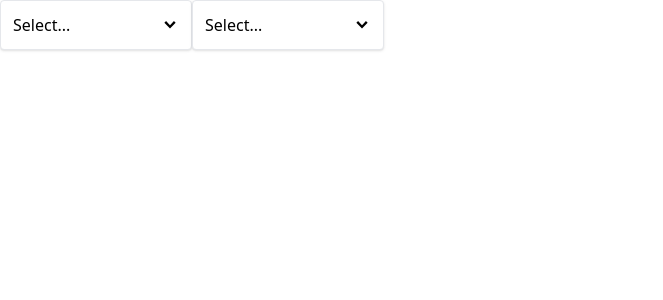
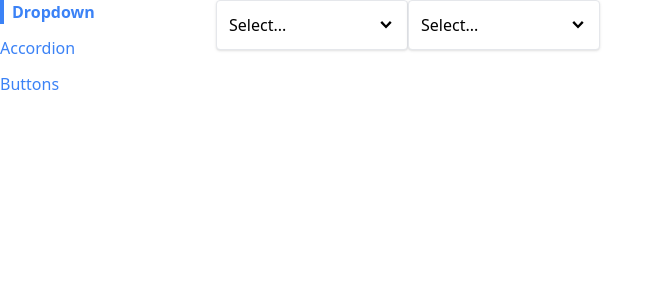
Before and after one commit to stefanstax/mrwr-comps, a React (Create React App) app: page /dropdown in a window 1280 px wide. Shown: the top 300 px of the page, without its empty margins (0-663 px from the left). Built offline with nearby package versions, Linux system fonts and the light colour scheme.

Commit message:
Navigation added | useNavigation hook added | More component pages

```diff
--- a/src/App.js
+++ b/src/App.js
@@ -1,30 +1,23 @@
-import { useState } from "react";
-import Dropdown from "./components/Dropdown";
-
+import Route from "./components/Route";
+import DropdownPage from "./pages/DropdownPage";
+import AccordionPage from "./pages/AccordionPage";
+import ButtonPage from "./pages/ButtonPage";
+import Sidebar from "./components/Sidebar";
 const App = () => {
-  const [selection, setSelection] = useState(null);
-
-  const handleSelect = (option) => {
-    setSelection(option);
-  };
-  const options = [
-    {
-      label: "Red",
-      value: "red",
-    },
-    {
-      label: "Green",
-      value: "green",
-    },
-    {
-      label: "Blue",
-      value: "blue",
-    },
-  ];
   return (
-    <div className="flex">
-      <Dropdown options={options} value={selection} onChange={handleSelect} />
-      <Dropdown options={options} value={selection} onChange={handleSelect} />
+    <div className="container mx-auto grid grid-cols-6 gap-4">
+      <Sidebar />
+      <div className="col-span-5">
+        <Route path="/accordion">
+          <AccordionPage />
+        </Route>
+        <Route path="/dropdown">
+          <DropdownPage />
+        </Route>
+        <Route path="/buttons">
+          <ButtonPage />
+        </Route>
+      </div>
     </div>
   );
 };
--- /dev/null
+++ b/src/components/Link.js
@@ -0,0 +1,28 @@
+import classNames from "classnames";
+import useNavigation from "../hooks/use-navigation";
+
+const Link = ({ to, children, className, activeClassName }) => {
+  const { currentPath, navigate } = useNavigation();
+
+  const classes = classNames(
+    "text-blue-500",
+    className,
+    currentPath === to && activeClassName
+  );
+
+  const handleClick = (event) => {
+    if (event.metaKey || event.ctrlKey) {
+      return;
+    }
+    event.preventDefault();
+    navigate(to);
+  };
+
+  return (
+    <a href={to} onClick={handleClick} className={classes}>
+      {children}
+    </a>
+  );
+};
+
+export default Link;
--- /dev/null
+++ b/src/components/Route.js
@@ -0,0 +1,13 @@
+import useNavigation from "../hooks/use-navigation";
+
+const Route = ({ path, children }) => {
+  const { currentPath } = useNavigation();
+
+  if (path === currentPath) {
+    return children;
+  }
+
+  return null;
+};
+
+export default Route;
--- /dev/null
+++ b/src/components/Sidebar.js
@@ -0,0 +1,31 @@
+import React from "react";
+import Link from "./Link";
+
+const Sidebar = () => {
+  const links = [
+    { label: "Dropdown", path: "/dropdown" },
+    { label: "Accordion", path: "/accordion" },
+    { label: "Buttons", path: "/buttons" },
+  ];
+
+  const renderedLinks = links.map((link) => {
+    return (
+      <Link
+        key={link?.label}
+        to={link?.path}
+        className={"mb-3"}
+        activeClassName={"font-black border-l-4 border-blue-500 pl-2"}
+      >
+        {link?.label}
+      </Link>
+    );
+  });
+
+  return (
+    <div className="sticky top-o overflow-y-auto flex flex-col items-start">
+      {renderedLinks}
+    </div>
+  );
+};
+
+export default Sidebar;
--- /dev/null
+++ b/src/context/navigation.js
@@ -0,0 +1,30 @@
+import { createContext, useState, useEffect } from "react";
+const NavigationContext = createContext();
+
+const NavigationProvider = ({ children }) => {
+  const [currentPath, setCurrentPath] = useState(window.location.pathname);
+
+  useEffect(() => {
+    const handler = () => {
+      setCurrentPath(window.location.pathname);
+    };
+    window.addEventListener("popstate", handler);
+    return () => {
+      window.removeEventListener("popstate", handler);
+    };
+  }, []);
+
+  const navigate = (to) => {
+    window.history.pushState({}, "", to);
+    setCurrentPath(to);
+  };
+
+  return (
+    <NavigationContext.Provider value={{ currentPath, navigate }}>
+      {children}
+    </NavigationContext.Provider>
+  );
+};
+
+export { NavigationProvider };
+export default NavigationContext;
--- /dev/null
+++ b/src/hooks/use-navigation.js
@@ -0,0 +1,8 @@
+import { useContext } from "react";
+import NavigationContext from "../context/navigation";
+
+const useNavigation = () => {
+  return useContext(NavigationContext);
+};
+
+export default useNavigation;
--- a/src/index.js
+++ b/src/index.js
@@ -2,8 +2,12 @@
 import ReactDOM from "react-dom/client";
 import App from "./App";
 import "./index.css";
+import { NavigationProvider } from "./context/navigation";
 
 const el = document.getElementById("root");
 const root = ReactDOM.createRoot(el);
-
-root.render(<App />);
+root.render(
+  <NavigationProvider>
+    <App />
+  </NavigationProvider>
+);
--- /dev/null
+++ b/src/pages/DropdownPage.js
@@ -0,0 +1,32 @@
+import { useState } from "react";
+import Dropdown from "../components/Dropdown";
+
+const DropdownPage = () => {
+  const [selection, setSelection] = useState(null);
+
+  const handleSelect = (option) => {
+    setSelection(option);
+  };
+  const options = [
+    {
+      label: "Red",
+      value: "red",
+    },
+    {
+      label: "Green",
+      value: "green",
+    },
+    {
+      label: "Blue",
+      value: "blue",
+    },
+  ];
+  return (
+    <div className="flex">
+      <Dropdown options={options} value={selection} onChange={handleSelect} />
+      <Dropdown options={options} value={selection} onChange={handleSelect} />
+    </div>
+  );
+};
+
+export default DropdownPage;
```
